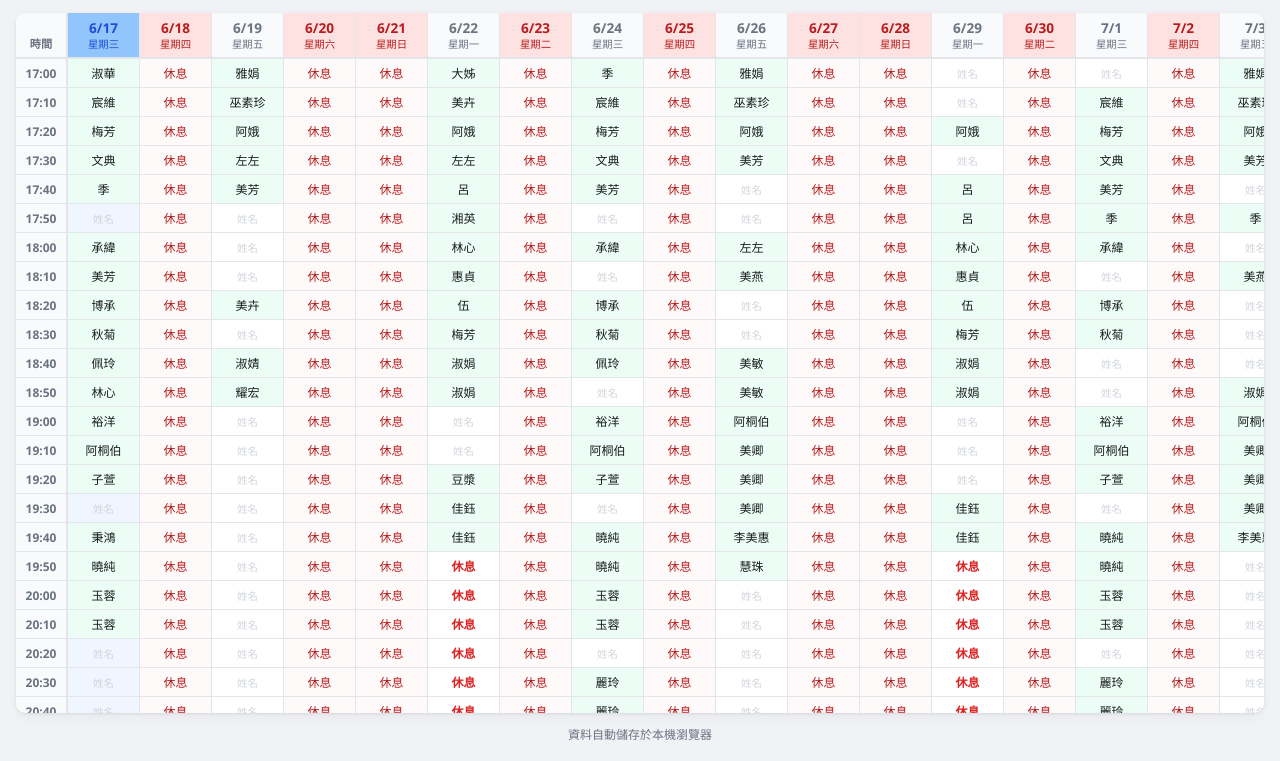
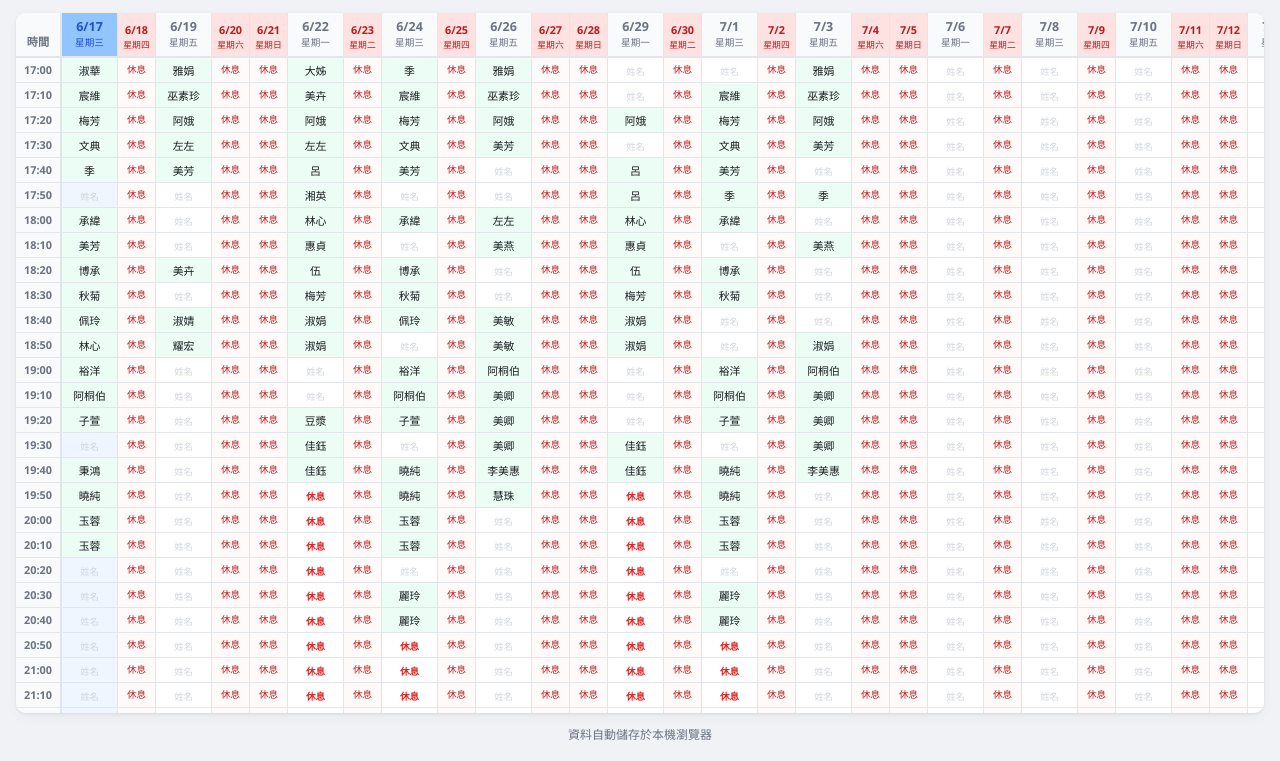
Before and after one commit to wing510/Booking, a plain HTML site: page index.html in a window 1280 px wide. Shown: the part 66-827 px from the top of the page. Drawn offline with Linux system fonts and the light colour scheme.

Commit message:
Shrink rest-day columns and reduce table font sizes.

```diff
--- a/index.html
+++ b/index.html
@@ -151,23 +151,34 @@
   }
 
   thead th.col-time {
-    width: 52px;
-    min-width: 52px;
+    width: 46px;
+    min-width: 46px;
+    max-width: 46px;
     left: 0;
     z-index: 3;
     border-right: 2px solid var(--border);
   }
 
   thead th.col-day {
-    width: 72px;
-    min-width: 72px;
+    width: 56px;
+    min-width: 56px;
+    max-width: 56px;
+  }
+
+  thead th.col-day.rest {
+    width: 38px;
+    min-width: 38px;
+    max-width: 38px;
+    padding: 4px 1px;
   }
 
   thead th.rest { background: var(--rest-head); color: #b91c1c; }
   thead th.today { background: var(--today-border); color: #1d4ed8; }
 
-  thead th .day-num { font-size: .85rem; font-weight: 700; display: block; }
-  thead th .day-wd { font-size: .65rem; font-weight: 500; }
+  thead th .day-num { font-size: .78rem; font-weight: 700; display: block; }
+  thead th .day-wd { font-size: .6rem; font-weight: 500; }
+  thead th.rest .day-num { font-size: .68rem; }
+  thead th.rest .day-wd { font-size: .55rem; }
 
   tbody tr { border-bottom: 1px solid var(--border); }
 
@@ -181,31 +192,38 @@
   td.time {
     text-align: center;
     font-weight: 600;
-    font-size: .75rem;
+    font-size: .68rem;
     color: var(--muted);
     background: var(--time-bg);
-    padding: 4px 2px;
+    padding: 3px 1px;
     user-select: none;
     position: sticky;
     left: 0;
     z-index: 1;
     border-right: 2px solid var(--border);
-    width: 52px;
-    min-width: 52px;
+    width: 46px;
+    min-width: 46px;
+    max-width: 46px;
   }
 
   tbody tr.time-divider td {
     border-top: 3px solid #dc2626;
   }
 
-  td.cell-rest { background: #fffafa; }
+  td.cell-rest {
+    background: #fffafa;
+    width: 38px;
+    min-width: 38px;
+    max-width: 38px;
+  }
   td.cell-rest .rest-label {
     display: block;
     text-align: center;
-    padding: 5px 4px;
-    font-size: .75rem;
+    padding: 3px 1px;
+    font-size: .6rem;
     color: #b91c1c;
     user-select: none;
+    line-height: 1.2;
   }
   td.cell-today { background: var(--today); }
 
@@ -215,15 +233,15 @@
     width: 100%;
     border: none;
     outline: none;
-    padding: 5px 4px;
-    font-size: .75rem;
+    padding: 4px 2px;
+    font-size: .68rem;
     font-family: inherit;
     background: transparent;
     color: var(--text);
     text-align: center;
   }
 
-  td input::placeholder { color: #d1d5db; font-size: .65rem; }
+  td input::placeholder { color: #d1d5db; font-size: .58rem; }
 
   td input:focus {
     background: rgba(37, 99, 235, .08);
@@ -233,6 +251,7 @@
   td input.is-rest-text {
     color: #dc2626;
     font-weight: 600;
+    font-size: .6rem;
   }
 
   .save-hint {
```
